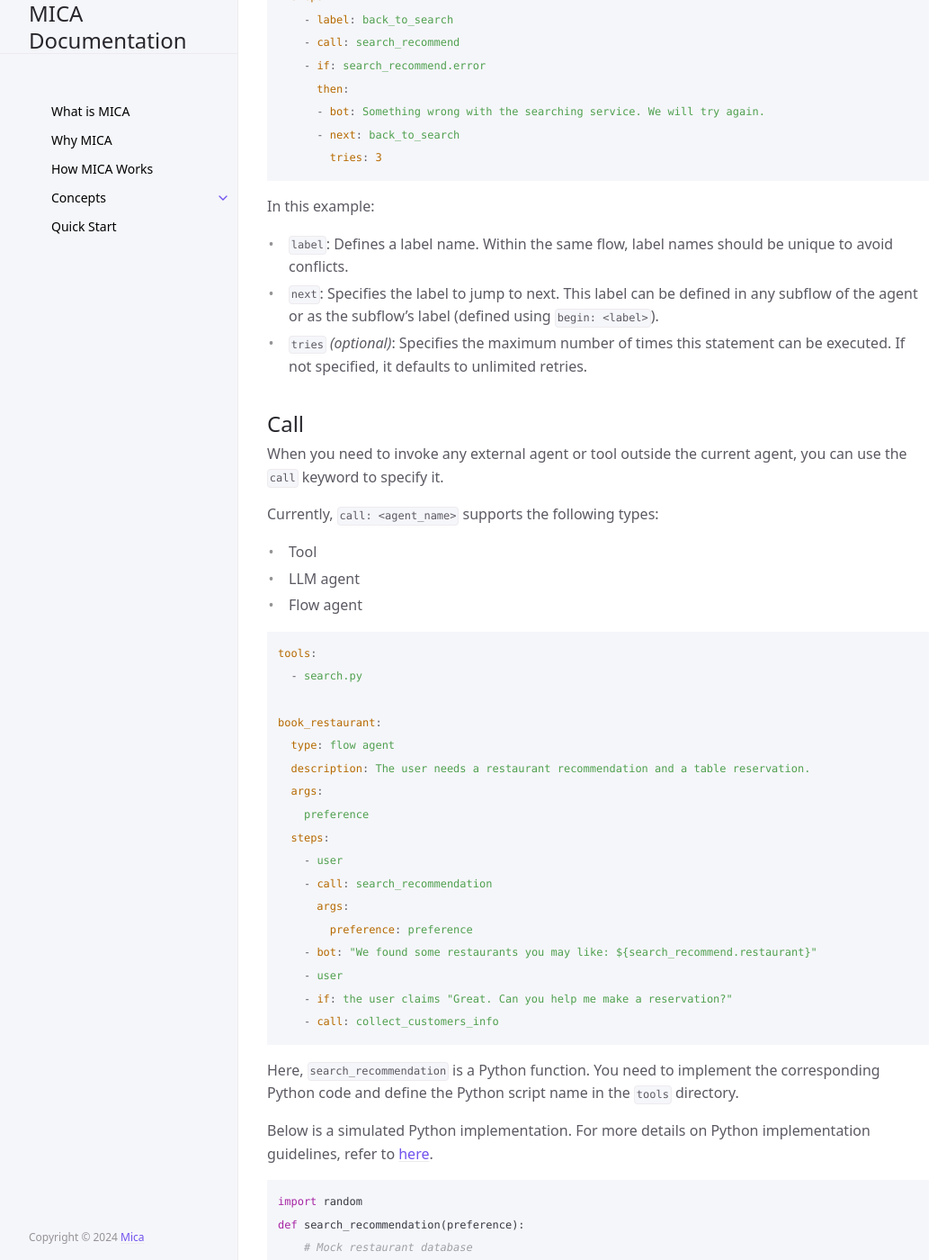
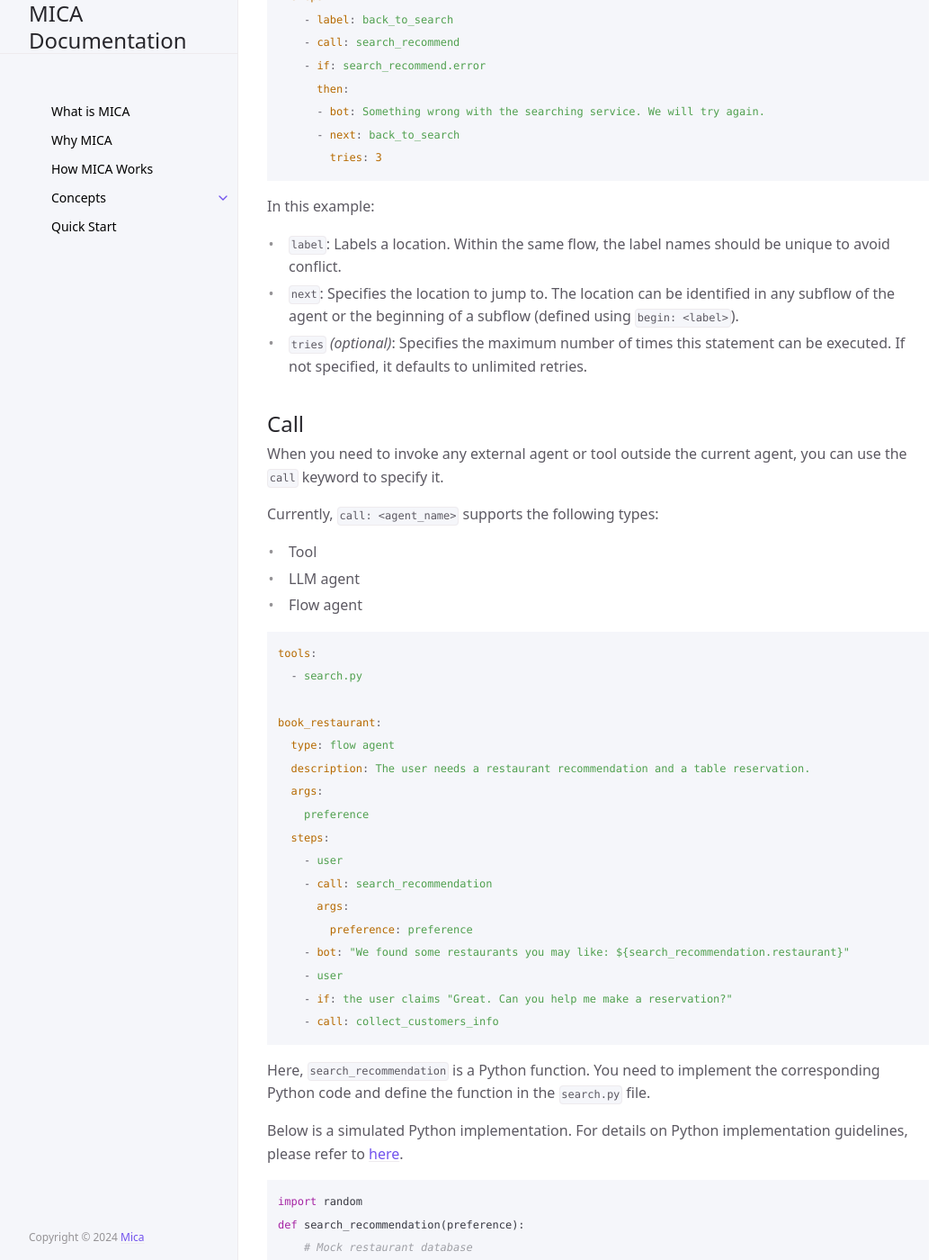
Before and after one commit to Mica-labs/Mica-labs.github.io, a Jekyll site: the page built from docs/concepts/steps.md, in a window 1280 px wide and 1400 px high, scrolled down 5673 px. Shown: the whole window at 90% size, without its empty margins (107-1159 px from the left). Built offline with Jekyll 4.4.1, drawn with Linux system fonts in a browser that asks for light colours; cached includes are drawn as plain includes; some of the changed text lies outside the part shown.

Commit message:
Update steps.md

````diff
--- a/docs/concepts/steps.md
+++ b/docs/concepts/steps.md
@@ -188,7 +188,7 @@ The `set` keyword can reference the value of an argument from a previously invok
 - `<one_arg_name>: <another_arg_name>`: Assigns the value of another argument to this argument. Similarly, you can use `<agent_name>.<arg_name>` to reference an argument from another agent.
 
 ## Label & Next
-In certain scenarios, it is necessary to transition to another subflow for execution or return to a previous point within a subflow. To achieve this, the label keyword is used for positioning, while next specifies the target destination.
+In certain scenarios, it is necessary to transition to another subflow for execution or return to a location within a subflow. To achieve this, the `label` keyword is used for positioning, while `next` specifies the target destination.
 ```yaml
 book_restaurant:
   type: flow agent
@@ -202,8 +202,8 @@ book_restaurant:
         tries: 3
 ```
 In this example:
-- `label`: Defines a label name. Within the same flow, label names should be unique to avoid conflicts.
-- `next`: Specifies the label to jump to next. This label can be defined in any subflow of the agent or as the subflow's label (defined using `begin: <label>`).
+- `label`: Labels a location. Within the same flow, the label names should be unique to avoid conflict.
+- `next`: Specifies the location to jump to.  The location can be identified in any subflow of the agent or the beginning of a subflow (defined using `begin: <label>`).
 - `tries` *(optional)*: Specifies the maximum number of times this statement can be executed. If not specified, it defaults to unlimited retries.
 
 ## Call
@@ -228,15 +228,15 @@ book_restaurant:
     - call: search_recommendation
       args:
         preference: preference
-    - bot: "We found some restaurants you may like: ${search_recommend.restaurant}"
+    - bot: "We found some restaurants you may like: ${search_recommendation.restaurant}"
     - user
     - if: the user claims "Great. Can you help me make a reservation?"
     - call: collect_customers_info
 ```
 
-Here, `search_recommendation` is a Python function. You need to implement the corresponding Python code and define the Python script name in the `tools` directory.
+Here, `search_recommendation` is a Python function. You need to implement the corresponding Python code and define the function in the `search.py` file.
 
-Below is a simulated Python implementation. For more details on Python implementation guidelines, refer to [here](/docs/concepts/custom_function).
+Below is a simulated Python implementation. For details on Python implementation guidelines, please refer to [here](/docs/concepts/custom_function).
 
 ```python
 import random
````
